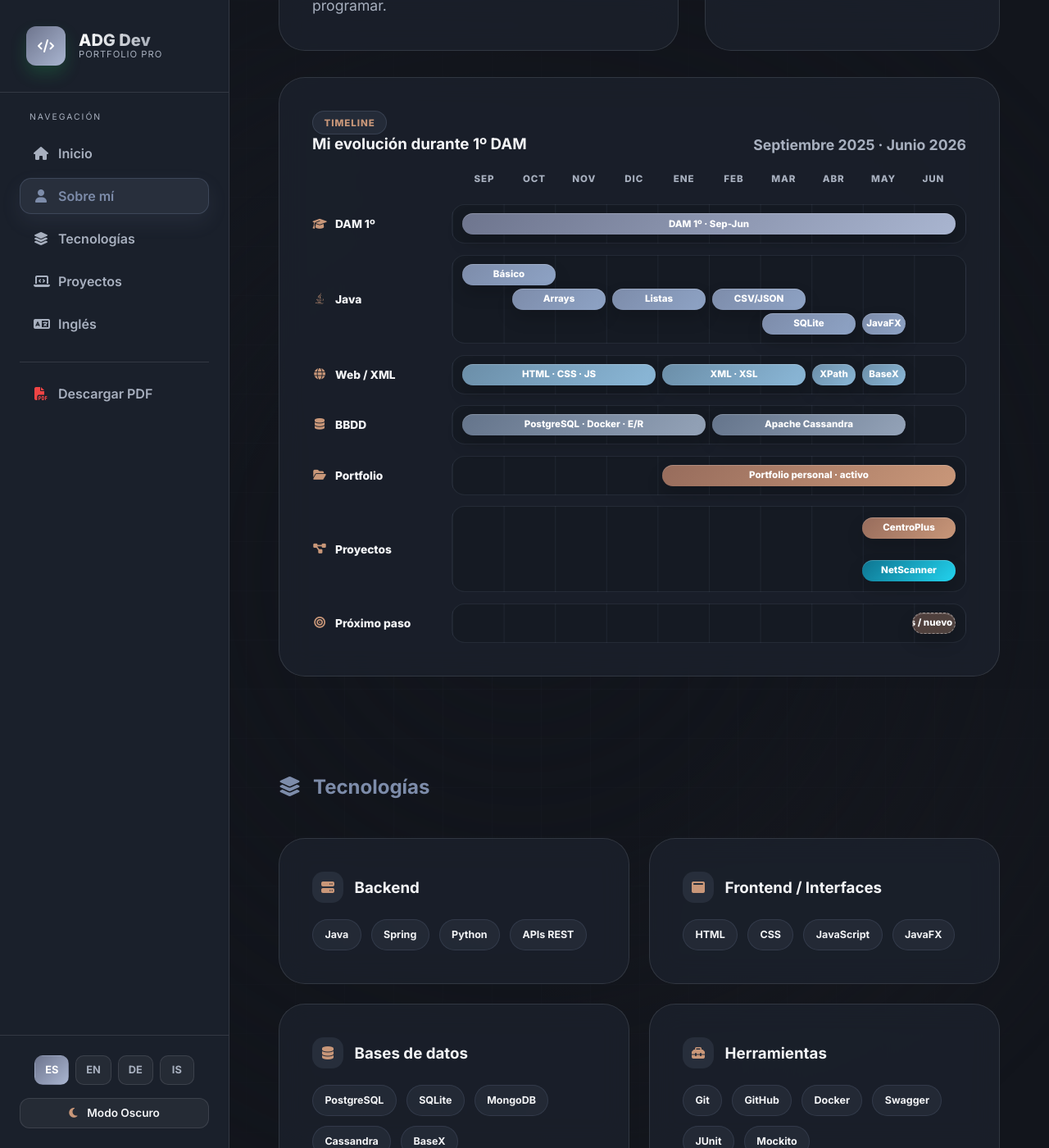
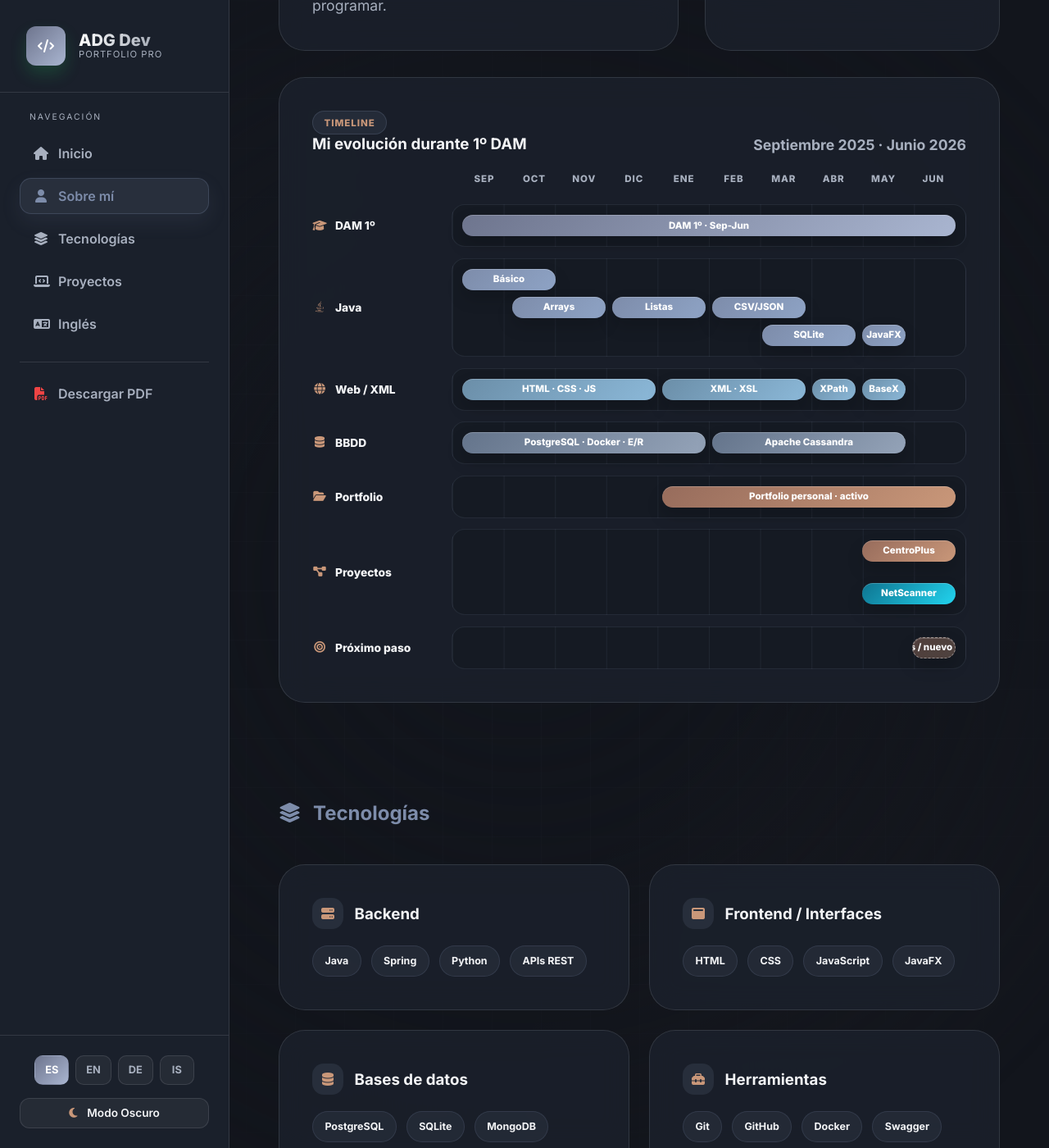
Before and after one commit to alejandroDonGar/alejandroDonGar.github.io, a Jekyll site: the page built from index.html, in a window 1280 px wide and 1400 px high, scrolled down 1554 px. Shown: the whole window at 82% size. Built offline with Jekyll 4.4.1, drawn with Linux system fonts in a browser that asks for light colours.

Commit message:
Correccion de espaciados vertical en el timeline

```diff
--- a/assets/css/styles.css
+++ b/assets/css/styles.css
@@ -2865,8 +2865,8 @@ aside > div:nth-child(2) {
     min-width: 0;
     height: 26px;
     margin-inline: 4px;
-    margin-top: 2px;
-    margin-bottom: 2px;
+    margin-top: 4px;
+    margin-bottom: 4px;
     display: flex;
     align-items: center;
     justify-content: center;
```
